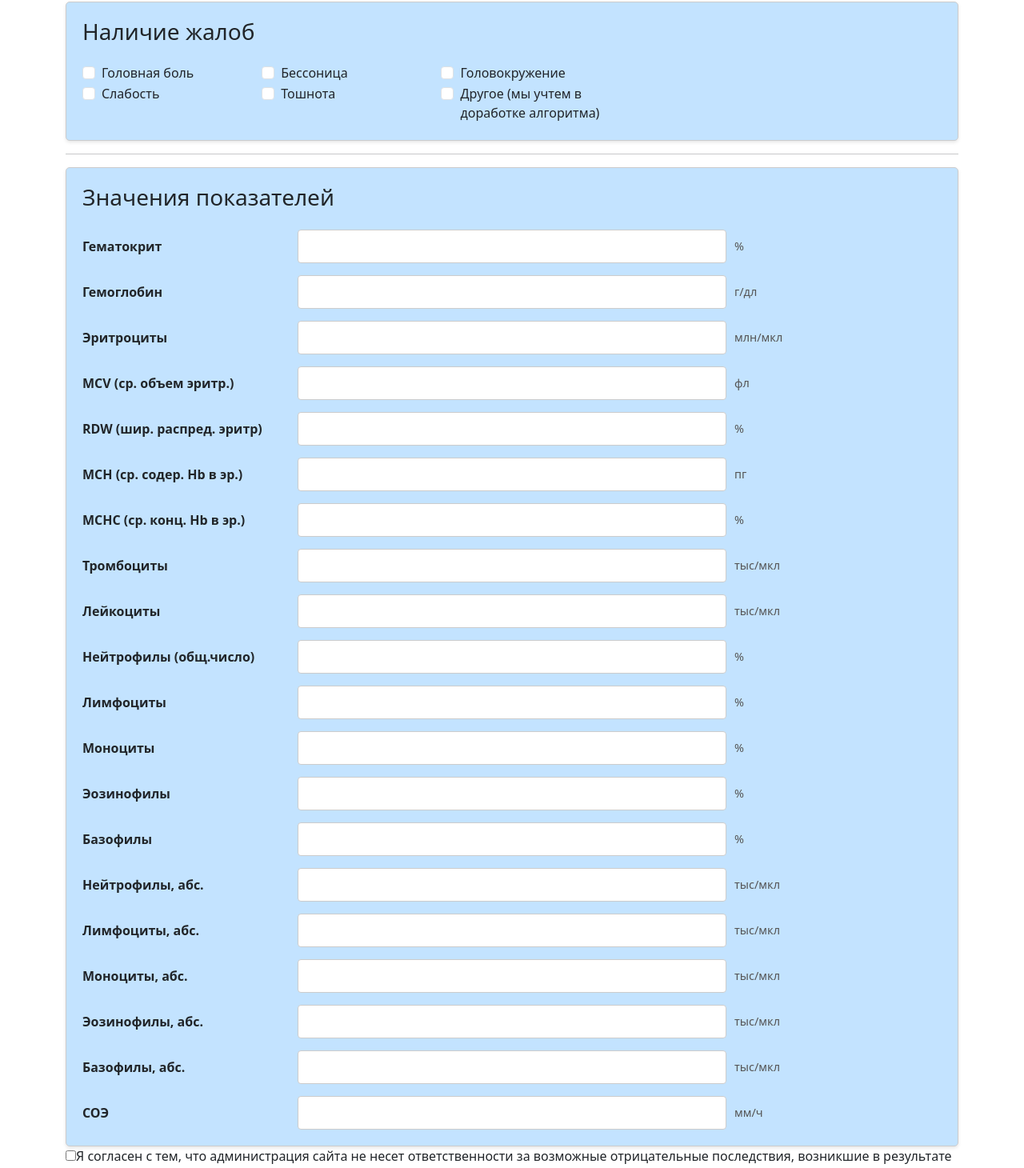
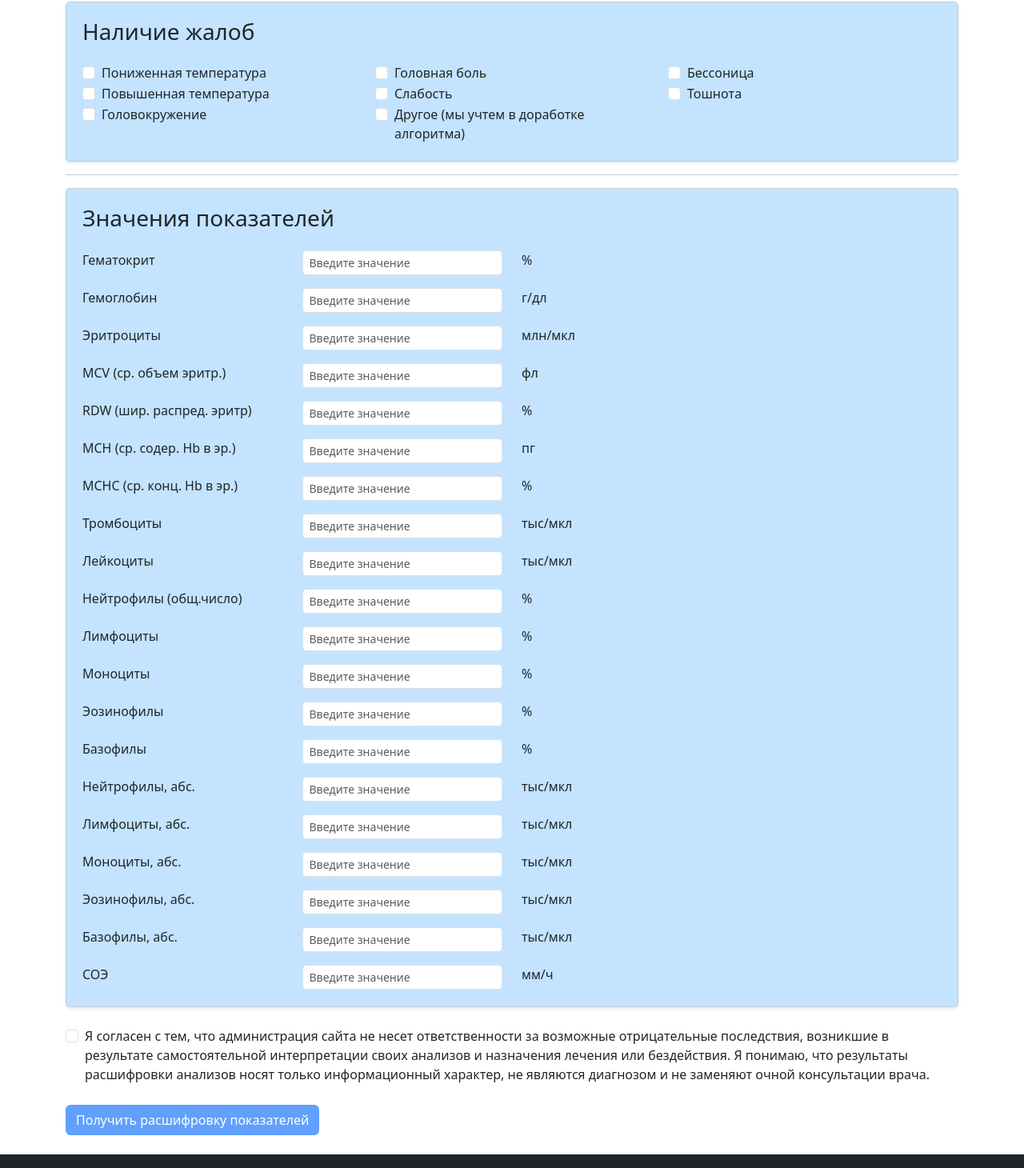
Before and after one commit to ivanshamaev/webapp-analiz, a React (Create React App) app in the folder frontend/: page / in a window 1280 px wide. Shown: the part 486-1946 px from the top of the page at 80% size. Built offline with nearby package versions, Linux system fonts and the light colour scheme.

Commit message:
some improvements in UI

```diff
--- a/frontend/src/components/AnalizForm.js
+++ b/frontend/src/components/AnalizForm.js
@@ -1,6 +1,8 @@
 import React, { useState } from 'react';
 import axios from 'axios';
 import { OverlayTrigger, Tooltip, Form } from 'react-bootstrap';
+
+import MetricInput from './MetricInput';
 
 function AnalizForm() {
 
@@ -10,49 +12,7 @@ function AnalizForm() {
 
   const handleCheckboxChange = (event) => {
     setIsChecked(!isChecked);
-    //для жалоб
-    const value = event.target.value;
-    if (selectedCheckboxes.includes(value)) {
-      setSelectedCheckboxes(selectedCheckboxes.filter(item => item !== value));
-    } else {
-      setSelectedCheckboxes([...selectedCheckboxes, value]);
-    }
   };
-
-  // Жалобы Start ----------------------------------------
-
-  const checkboxes = [
-    'Головная боль',
-    'Слабость',
-    'Бессоница',
-    'Тошнота',
-    'Головокружение',
-    'Другое (мы учтем в доработке алгоритма)',
-  ];
-
-  const columnCount = 3;
-  const checkboxesPerColumn = Math.ceil(checkboxes.length / columnCount);
-
-  const checkboxColumns = Array.from({ length: columnCount }, (_, columnIndex) => (
-    <div key={columnIndex} className="col">
-      {checkboxes.slice(columnIndex * checkboxesPerColumn, (columnIndex + 1) * checkboxesPerColumn).map((checkbox, index) => (
-        <div key={index} className="form-check">
-          <input
-            type="checkbox"
-            className="form-check-input"
-            id={`checkbox-${index}`}
-            value={checkbox}
-            checked={selectedCheckboxes.includes(checkbox)}
-            onChange={handleCheckboxChange}
-          />
-          <label className="form-check-label" htmlFor={`checkbox-${index}`}>
-            {checkbox}
-          </label>
-        </div>
-      ))}
-    </div>
-  ));
-  // Жалобы End ----------------------------------------
 
   return (
     <div className="container">
@@ -82,164 +42,109 @@ function AnalizForm() {
         <hr/>
         <div className="form-container">
           <h3>Наличие жалоб</h3>
-          <div className="parameter-group">
-            <div className="row">
-              {checkboxColumns}
+          <div className="row">
+
+            <div className="col">
+              <div class="form-check">
+                <input class="form-check-input" type="checkbox" value="" id="flexCheckDefault" />
+                <label class="form-check-label" for="flexCheckDefault">
+                  Пониженная температура
+                </label>
+              </div>
+              <div class="form-check">
+                <input class="form-check-input" type="checkbox" value="" id="flexCheckChecked" />
+                <label class="form-check-label" for="flexCheckChecked">
+                  Повышенная температура
+                </label>
+              </div>
+              <div class="form-check">
+                <input class="form-check-input" type="checkbox" value="" id="flexCheckChecked" />
+                <label class="form-check-label" for="flexCheckChecked">
+                  Головокружение
+                </label>
+              </div>
             </div>
+
+            <div className="col">
+              <div class="form-check">
+                <input class="form-check-input" type="checkbox" value="" id="flexCheckDefault" />
+                <label class="form-check-label" for="flexCheckDefault">
+                  Головная боль
+                </label>
+              </div>
+              <div class="form-check">
+                <input class="form-check-input" type="checkbox" value="" id="flexCheckChecked" />
+                <label class="form-check-label" for="flexCheckChecked">
+                  Слабость
+                </label>
+              </div>
+              <div class="form-check">
+                <input class="form-check-input" type="checkbox" value="" id="flexCheckChecked" />
+                <label class="form-check-label" for="flexCheckChecked">
+                  Другое (мы учтем в доработке алгоритма)
+                </label>
+              </div>
+            </div>
+
+            <div className="col">
+              <div class="form-check">
+                <input class="form-check-input" type="checkbox" value="" id="flexCheckDefault" />
+                <label class="form-check-label" for="flexCheckDefault">
+                  Бессоница
+                </label>
+              </div>
+              <div class="form-check">
+                <input class="form-check-input" type="checkbox" value="" id="flexCheckChecked" />
+                <label class="form-check-label" for="flexCheckChecked">
+                  Тошнота
+                </label>
+              </div>
+            </div>
+
           </div>
         </div>
 
         <hr/>
-
         <div className="form-container">
-          <h3>Значения показателей</h3>
-          <div className="parameter-group">
-            <span className="parameter-label">Гематокрит</span>
-            <input id="hematocrit" className="parameter-input" type="number" step="0.1" />
-            <span className="parameter-unit">%</span>
-          </div>
-
-          <div className="parameter-group">
-            <span className="parameter-label">Гемоглобин</span>
-            <input id="hemoglobin" className="parameter-input" type="number" step="0.1" />
-            <span className="parameter-unit">г/дл</span>
-          </div>
-
-          <div className="parameter-group">
-            <span className="parameter-label">Эритроциты</span>
-            <input id="redBloodCells" className="parameter-input" type="number" step="0.1" />
-            <span className="parameter-unit">млн/мкл</span>
-          </div>
-
-          <div className="parameter-group">
-            <span className="parameter-label">MCV (ср. объем эритр.)</span>
-            <input id="mcv" className="parameter-input" type="number" step="0.1" />
-            <span className="parameter-unit">фл</span>
-          </div>
-
-          <div className="parameter-group">
-            <span className="parameter-label">RDW (шир. распред. эритр)</span>
-            <input id="rdw" className="parameter-input" type="number" step="0.1" />
-            <span className="parameter-unit">%</span>
-          </div>
-
-          <div className="parameter-group">
-            <span className="parameter-label">MCH (ср. содер. Hb в эр.)</span>
-            <input id="mch" className="parameter-input" type="number" step="0.1" />
-            <span className="parameter-unit">пг</span>
-          </div>
-
-          <div className="parameter-group">
-            <span className="parameter-label">МСHС (ср. конц. Hb в эр.)</span>
-            <input id="mchc" className="parameter-input" type="number" step="0.1" />
-            <span className="parameter-unit">%</span>
-          </div>
-
-          <div className="parameter-group">
-            <span className="parameter-label">Тромбоциты</span>
-            <input id="platelets" className="parameter-input" type="number" step="0.1" />
-            <span className="parameter-unit">тыс/мкл</span>
-          </div>
-
-          <div className="parameter-group">
-            <span className="parameter-label">Лейкоциты</span>
-            <input id="leukocytes" className="parameter-input" type="number" step="0.1" />
-            <span className="parameter-unit">тыс/мкл</span>
-          </div>
-
-          <div className="parameter-group">
-            <span className="parameter-label">Нейтрофилы (общ.число)</span>
-            <input id="neutrophilsPercent" className="parameter-input" type="number" step="0.1" />
-            <span className="parameter-unit">%</span>
-          </div>
-
-          <div className="parameter-group">
-            <span className="parameter-label">Лимфоциты</span>
-            <input id="lymphocytesPercent" className="parameter-input" type="number" step="0.1" />
-            <span className="parameter-unit">%</span>
-          </div>
-
-          <div className="parameter-group">
-            <span className="parameter-label">Моноциты</span>
-            <input id="monocytesPercent" className="parameter-input" type="number" step="0.1" />
-            <span className="parameter-unit">%</span>
-          </div>
-
-          <div className="parameter-group">
-            <span className="parameter-label">Эозинофилы</span>
-            <input id="eosinophilsPercent" className="parameter-input" type="number" step="0.1" />
-            <span className="parameter-unit">%</span>
-          </div>
-
-          <div className="parameter-group">
-            <span className="parameter-label">Базофилы</span>
-            <input id="basophilsPercent" className="parameter-input" type="number" step="0.1" />
-            <span className="parameter-unit">%</span>
-          </div>
-
-          <div className="parameter-group">
-            <span className="parameter-label">Нейтрофилы, абс.</span>
-            <input id="neutrophilsAbsolute" className="parameter-input" type="number" step="0.1" />
-            <span className="parameter-unit">тыс/мкл</span>
-          </div>
-
-          <div className="parameter-group">
-            <span className="parameter-label">Лимфоциты, абс.</span>
-            <input id="lymphocytesAbsolute" className="parameter-input" type="number" step="0.1" />
-            <span className="parameter-unit">тыс/мкл</span>
-          </div>
-
-          <div className="parameter-group">
-            <span className="parameter-label">Моноциты, абс.</span>
-            <input id="monocytesAbsolute" className="parameter-input" type="number" step="0.1" />
-            <span className="parameter-unit">тыс/мкл</span>
-          </div>
-
-          <div className="parameter-group">
-            <span className="parameter-label">Эозинофилы, абс.</span>
-            <input id="eosinophilsAbsolute" className="parameter-input" type="number" step="0.1" />
-            <span className="parameter-unit">тыс/мкл</span>
-          </div>
-
-          <div className="parameter-group">
-            <span className="parameter-label">Базофилы, абс.</span>
-            <input id="basophilsAbsolute" className="parameter-input" type="number" step="0.1" />
-            <span className="parameter-unit">тыс/мкл</span>
-          </div>
-
-          <div className="parameter-group">
-            <span className="parameter-label">СОЭ</span>
-            <input id="esr" className="parameter-input" type="number" step="0.1" />
-            <span className="parameter-unit">мм/ч</span>
-          </div>
-
+        <h3>Значения показателей</h3>
+          <MetricInput metricName="Гематокрит" unitOfMeasurement="%" idInput="hematocrit" />
+          <MetricInput metricName="Гемоглобин" unitOfMeasurement="г/дл" idInput="hemoglobin" />
+          <MetricInput metricName="Эритроциты" unitOfMeasurement="млн/мкл" idInput="redBloodCells" />
+          <MetricInput metricName="MCV (ср. объем эритр.)" unitOfMeasurement="фл" idInput="mcv" />
+          <MetricInput metricName="RDW (шир. распред. эритр)" unitOfMeasurement="%" idInput="rdw" />
+          <MetricInput metricName="MCH (ср. содер. Hb в эр.)" unitOfMeasurement="пг" idInput="mch" />
+          <MetricInput metricName="МСHС (ср. конц. Hb в эр.)" unitOfMeasurement="%" idInput="mchc" />
+          <MetricInput metricName="Тромбоциты" unitOfMeasurement="тыс/мкл" idInput="platelets" />
+          <MetricInput metricName="Лейкоциты" unitOfMeasurement="тыс/мкл" idInput="leukocytes" />
+          <MetricInput metricName="Нейтрофилы (общ.число)" unitOfMeasurement="%" idInput="neutrophilsPercent" />
+          <MetricInput metricName="Лимфоциты" unitOfMeasurement="%" idInput="lymphocytesPercent" />
+          <MetricInput metricName="Моноциты" unitOfMeasurement="%" idInput="monocytesPercent" />
+          <MetricInput metricName="Эозинофилы" unitOfMeasurement="%" idInput="eosinophilsPercent" />
+          <MetricInput metricName="Базофилы" unitOfMeasurement="%" idInput="basophilsPercent" />
+          <MetricInput metricName="Нейтрофилы, абс." unitOfMeasurement="тыс/мкл" idInput="neutrophilsAbsolute" />
+          <MetricInput metricName="Лимфоциты, абс." unitOfMeasurement="тыс/мкл" idInput="lymphocytesAbsolute" />
+          <MetricInput metricName="Моноциты, абс." unitOfMeasurement="тыс/мкл" idInput="monocytesAbsolute" />
+          <MetricInput metricName="Эозинофилы, абс." unitOfMeasurement="тыс/мкл" idInput="eosinophilsAbsolute" />
+          <MetricInput metricName="Базофилы, абс." unitOfMeasurement="тыс/мкл" idInput="basophilsAbsolute" />
+          <MetricInput metricName="СОЭ" unitOfMeasurement="мм/ч" idInput="esr" />
         </div>
-        <div>
-          <div>
-            <label>
-              <input
-                type="checkbox"
-                checked={isChecked}
-                onChange={handleCheckboxChange}
-              />
+        <br/>
+        <div class="col-12">
+          <div class="form-check">
+            <input class="form-check-input" type="checkbox" id="gridCheck" checked={isChecked} onChange={handleCheckboxChange} />
+            <label class="form-check-label" for="gridCheck">
               Я согласен с тем, что администрация сайта не несет ответственности за возможные отрицательные последствия,
               возникшие в результате самостоятельной интерпретации своих анализов и назначения лечения или бездействия.
               Я понимаю, что результаты расшифровки анализов носят только информационный характер, не являются диагнозом
               и не заменяют очной консультации врача.
             </label>
           </div>
-          <hr/>
-          <div>
-            <button
-              type="submit"
-              className="btn btn-primary"
-              disabled={!isChecked}
-            >
-              Получить расшифровку показателей
-            </button>
-          </div>
         </div>
-
+        <br/>
+        <div class="col-12">
+          <button type="submit" class="btn btn-primary mb-6" disabled={!isChecked}>Получить расшифровку показателей</button>
+        </div>
+        <br/>
 
       </Form>
     </div>
--- /dev/null
+++ b/frontend/src/components/MetricInput.js
@@ -0,0 +1,23 @@
+import React from 'react';
+
+const MetricInput = ({ metricName, unitOfMeasurement, idInput }) => {
+  return (
+    <div className="row">
+        <div className="col">
+            <div className="row">
+            <div className="col-sm-3">
+                <label className="form-label">{metricName}</label>
+            </div>
+            <div className="col-sm-3 input-group-sm">
+                <input id={idInput} type="number" step="0.1" className="form-control" placeholder="Введите значение" />
+            </div>
+            <div className="col-sm-2">
+                <label className="form-label">{unitOfMeasurement}</label>
+            </div>
+            </div>
+        </div>
+    </div>
+  );
+};
+
+export default MetricInput;
```
Also changed, not shown: frontend/src/components/AnalizForm copy.js (deleted, +0 -68 lines), frontend/src/components/Navbar.js (+7 -5 lines).
